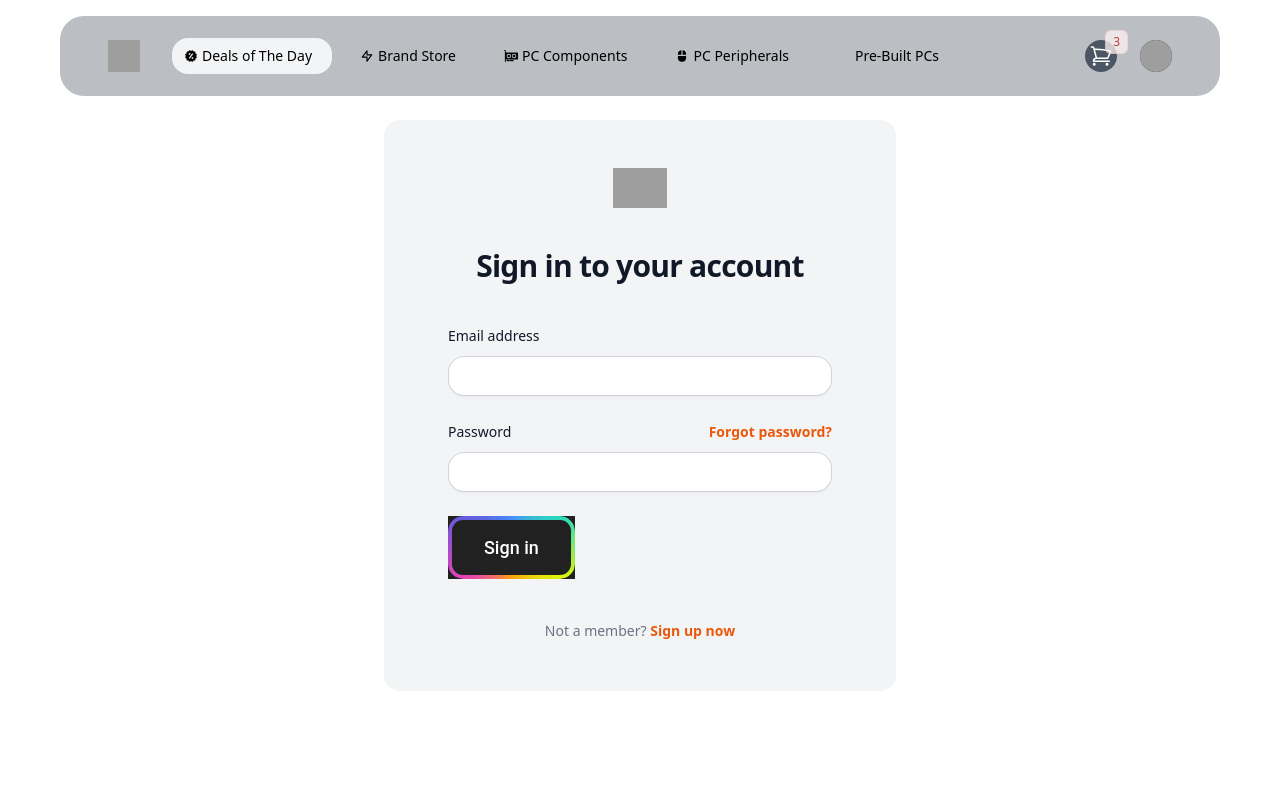
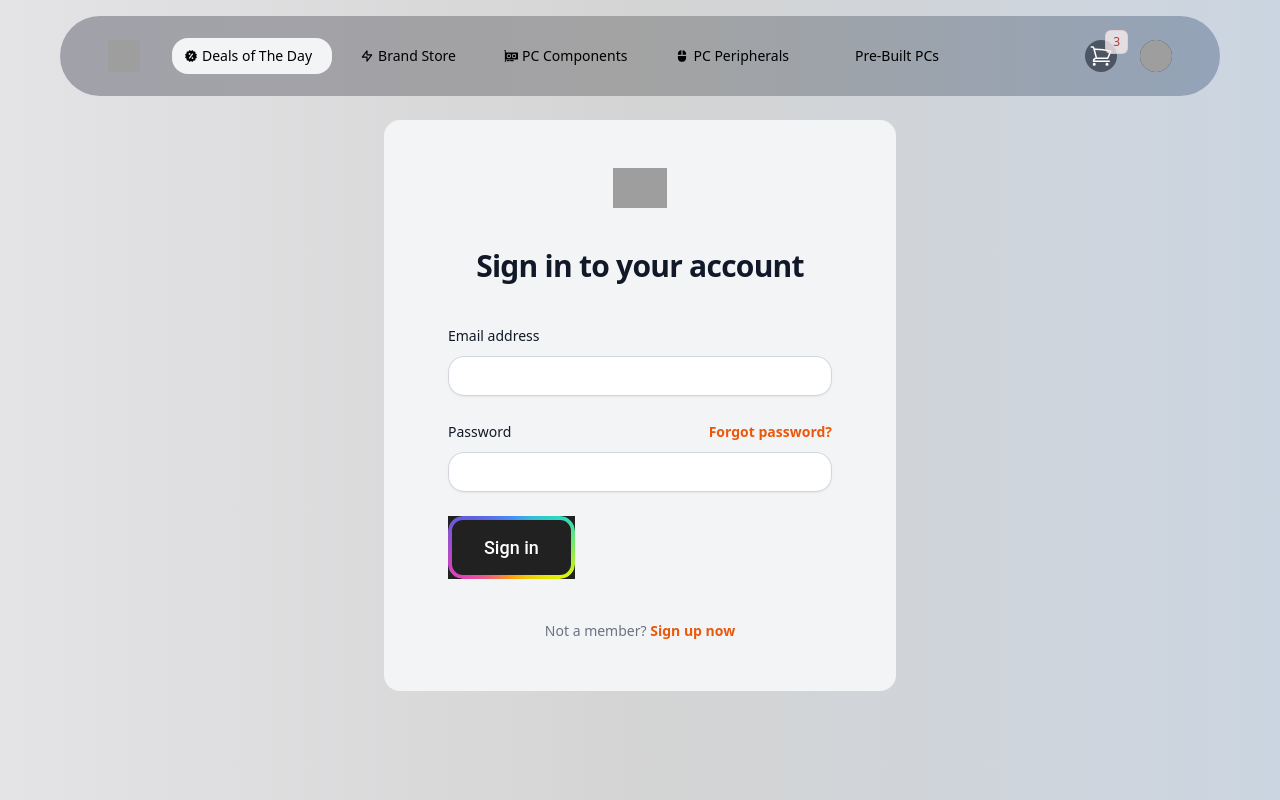
Before and after one commit to Subham-Maity/restock, a Next.js app in the folder client/: page /login in a window 1280 px wide. Built offline with nearby package versions, Linux system fonts and the light colour scheme; grey boxes are pictures that could not be loaded; some icons are missing.

Commit message:
added gradiant bg

```diff
--- a/client/src/app/components/Navbar/Navbar.tsx
+++ b/client/src/app/components/Navbar/Navbar.tsx
@@ -76,7 +76,7 @@ const Navbar = () => {
     <div className="min-h-full">
       <Disclosure
         as="nav"
-        className="dark:bg-[#232333] bg-gray-800/30 mx-3 rounded-3xl md:rounded-3xl"
+        className="bg-gradient-to-r from-zinc-400 via-neutral-400 to-slate-400 dark:from-zinc-700 dark:via-neutral-800 dark:to-slate-800 mx-3 rounded-full md:rounded-full"
       >
         {({ open }) => (
           <>
@@ -84,6 +84,7 @@ const Navbar = () => {
               <div className="flex h-16 items-center justify-between">
                 <div className="flex items-center">
                   <div className="flex space-x-2 mr-8">
+                    <Link href="/">
                     <Image
                       className="h-8 w-8"
                       src="https://img.freepik.com/free-vector/modern-desktop-compute-concept-illustration_114360-12156.jpg"
@@ -91,6 +92,7 @@ const Navbar = () => {
                       width={32}
                       height={32}
                     />
+                    </Link>
                   </div>
                   <div className="hidden md:block">
                     <div className="hidden md:flex items-center space-x-4">
--- a/client/src/app/components/products/pages/Home/ProductList.tsx
+++ b/client/src/app/components/products/pages/Home/ProductList.tsx
@@ -501,7 +501,7 @@ export const HomeProductFilter = () => {
                   <Disclosure
                     as="div"
                     key={section.id}
-                    className="border-b border-gray-200 py-3 dark:dg-[#2f3349] dark:text-white"
+                    className="border-b border-gray-200 py-3 dark:bg-[#2f3349] dark:text-white"
                   >
                     {({ open }) => (
                       <>
--- a/client/src/app/layout.tsx
+++ b/client/src/app/layout.tsx
@@ -20,7 +20,7 @@ export default function RootLayout({
   return (
     <html lang="en" className=" h-full">
       <ThemeProviders>
-        <body className={`${inter.className}bg-gray-300 dark:bg-slate-900`}>
+        <body className={`${inter.className}box-shadow: 0 25px 50px -12px rgb(0 0 0 / 0.25) bg-gradient-to-r  from-zinc-200 via-neutral-300 to-slate-300 dark:from-zinc-900 dark:via-neutral-700 dark:to-slate-700`}>
           <div className="lg:mx-12">
             <Navbar />
             {children}
```
